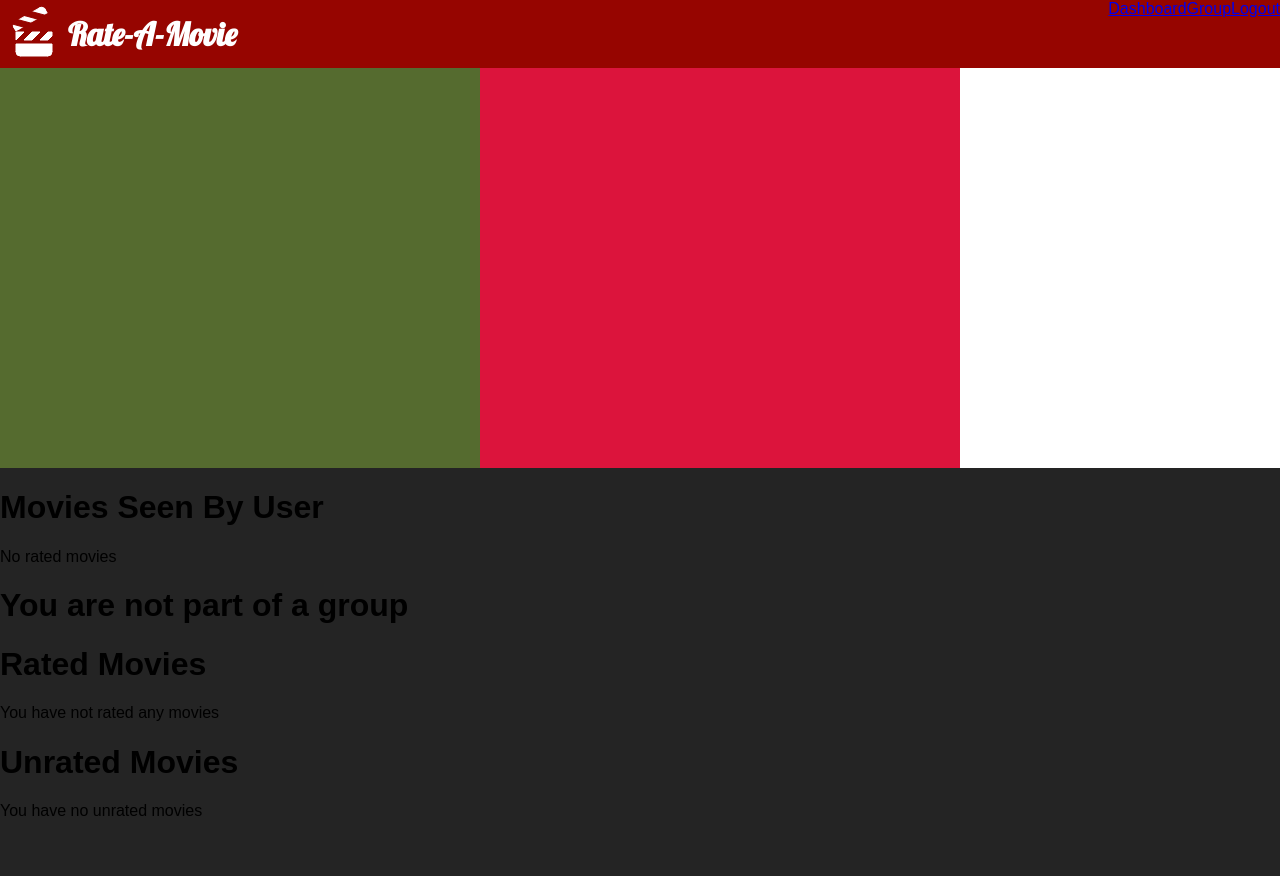
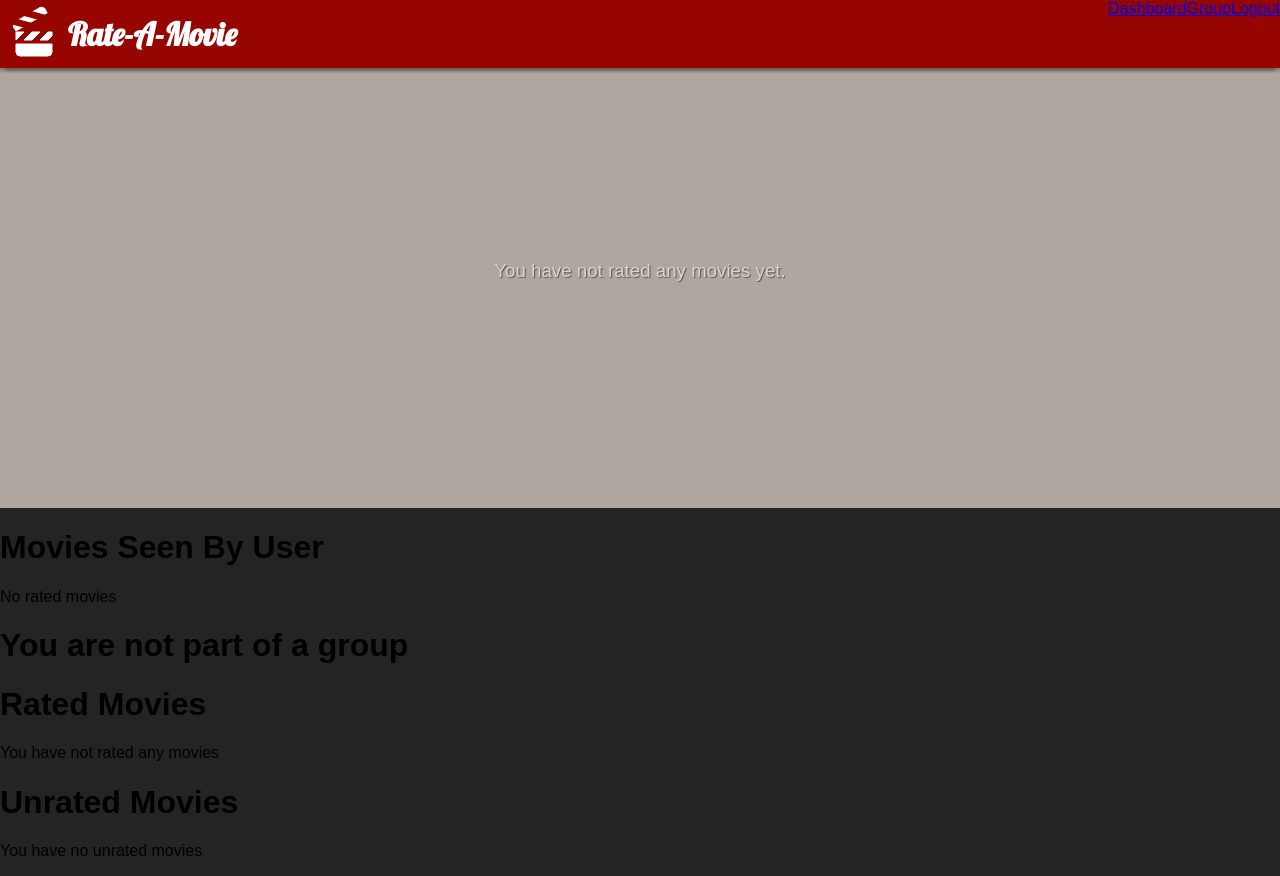
Before and after one commit to cberry216/Movie-Rating, a Django app: page /dashboard/ in a window 1280 px wide. Before the commit the page ends 816 px from the top, so only its background shows below. Run offline with Django 3.2, Linux system fonts and the light colour scheme; the visitor is signed in with stand-in values (Sample User, id 1); data that the repository does not hold is empty.

Commit message:
Created skeleton for dashboard template.

```diff
--- a/movie_rating/static/css/style.css
+++ b/movie_rating/static/css/style.css
@@ -4,7 +4,7 @@ body {
 	height: 100%;
 	background-color: #242424;
 
-	font-family: sans-serif;
+	font-family: 'American Typewriter', sans-serif;
 	font-weight: 100;
 }
 
@@ -99,6 +99,10 @@ body {
 	display: flex;
 	flex-direction: row;
 	justify-content: flex-end;
+}
+
+.menu__section {
+	font-family: 'American Typewriter', sans-serif;
 }
 
 .menu__link {
@@ -240,26 +244,70 @@ body {
 .stats {
 	position: relative;
 	width: 100vw;
-	height: 50vh;
+	height: 55%;
 	background-color: white;
-	z-index: 10;
+	box-shadow: inset -1px -5px 3px rgba(0, 0, 0, 0.3);
+	z-index: 0;
 
 	display: grid;
 	grid-template-columns: 3fr 3fr 2fr;
+	grid-template-rows: 55vh;
+}
+
+.stats__item {
+	margin: 0 10px 15px 10px;
+	background-color: white;
+	border-bottom-left-radius: 3px;
+	border-bottom-right-radius: 3px;
+	/* box-shadow: 3px 3px 3px rgba(0, 0, 0, 0.5); */
 }
 
 .best {
-	background-color: darkolivegreen;
-	z-index: 0;
+	border-right: 5px solid #3e9b3e;
+	border-bottom: 5px solid #3e9b3e;
+	border-left: 5px solid #3e9b3e;
 
 	grid-column: 1 / 2;
+	grid-row: 1 / 2;
+
+	display: grid;
+	grid-template-columns: 1fr 1fr;
+	grid-template-rows: 1fr 1fr;
 }
 
 .worst {
-	background-color: crimson;
-	z-index: 0;
+	border-right: 5px solid #be7474;
+	border-bottom: 5px solid #be7474;
+	border-left: 5px solid #be7474;
 
 	grid-column: 2 / 3;
+	grid-row: 1 / 2;
+}
+
+.accuracy {
+	border-right: 5px solid #a1b2c5;
+	border-bottom: 5px solid #a1b2c5;
+	border-left: 5px solid #a1b2c5;
+
+	grid-column: 3 / 4;
+	grid-row: 1 / 2;
+}
+
+.stats__no-movies {
+	background-color: #afa79f;
+
+	text-align: center;
+
+	grid-column: 1 / 4;
+	grid-row: 1 / 2;
+}
+
+.stats__no-movies h3 {
+	margin-top: 24vh;
+	color: #d8d4cf;
+
+	font-weight: 400;
+	text-shadow: 1px 1px 1px rgba(0, 0, 0, 0.5);
 }
 
 @keyframes slideoutLeft {
--- a/movie_rating/templates/ratings/dashboard.html
+++ b/movie_rating/templates/ratings/dashboard.html
@@ -5,10 +5,16 @@
 
 {% block content %}
 <div class="stats">
-  <div class="best"></div>
-  <div class="worst"></div>
-  <div class="stats__accuracy"></div>
-</div>
+  {% if best != None %}
+    <div class="best stats__item"></div>
+    <div class="worst stats__item"></div>
+    <div class="accuracy stats__item"></div>
+  {% else %}
+    <div class="stats__no-movies">
+      <h3>You have not rated any movies yet.</h3>
+    </div>
+  {% endif %}
+  </div>
 
 <h1>Movies Seen By User</h1>
 {% for movie in movies_seen_by_user %}
```
